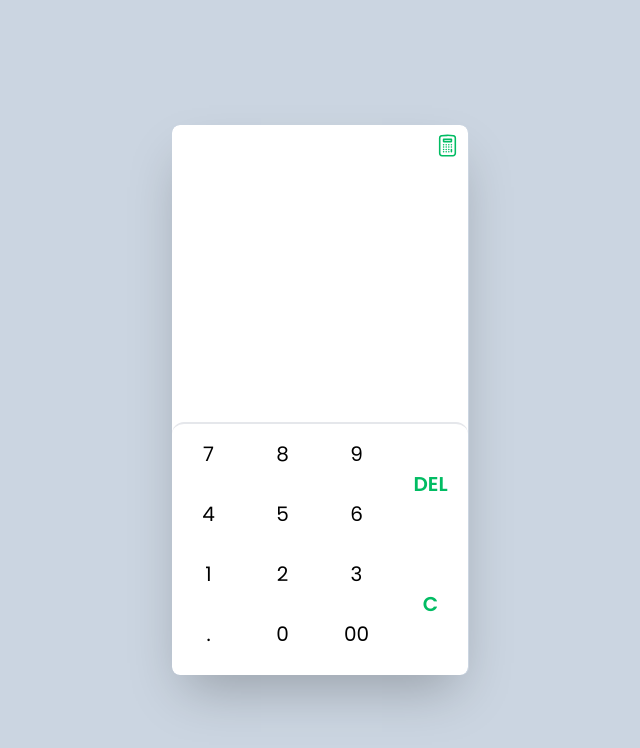
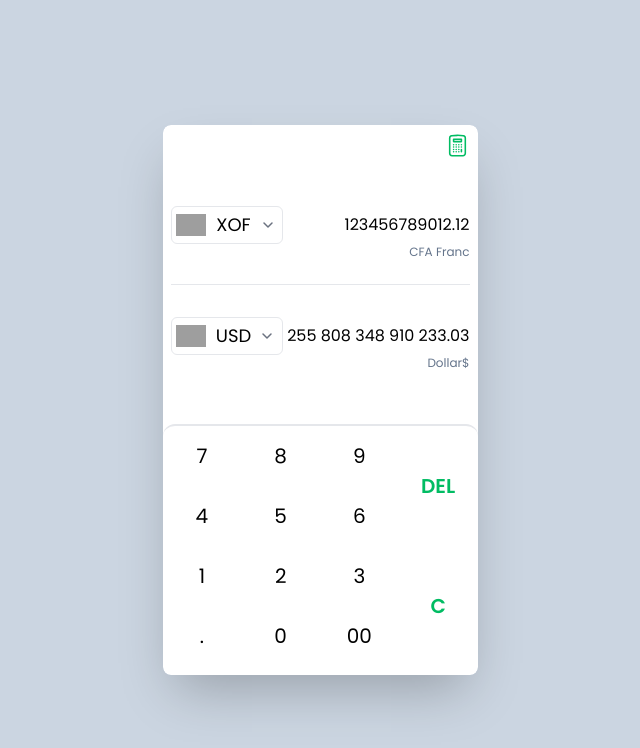
Before and after one commit to LamineGitHub/Currencies_Conversion, a website: page index.html in a window 1280 px wide. Shown: the whole page, without its empty margins (320-960 px from the left). Drawn offline with Linux system fonts and the light colour scheme; grey boxes are pictures that could not be loaded.

Commit message:
Converter UI completed

```diff
--- a/css/style.css
+++ b/css/style.css
@@ -36,18 +36,22 @@
   }
 
   #ecran2 {
-    height: 200px;
+    height: 210px;
     word-wrap: break-word;
     word-break: break-all;
-    overflow: hidden;
+    /* overflow: hidden; */
     /* font-size: 26px; */
   }
 }
 
 .btn-signe {
-  @apply text-primary font-semibold;
+  @apply font-semibold text-primary;
 }
 
 .btn-ring {
-  @apply focus:outline-none focus:ring-1 focus:ring-primary focus:ring-offset-2 focus:ring-opacity-50 rounded-full hover:bg-primaryHover duration-200;
+  @apply duration-200 rounded-full focus:outline-none focus:ring-1 focus:ring-primary focus:ring-offset-2 focus:ring-opacity-50 hover:bg-primaryHover;
 }
+
+.countrySelectClass {
+  @apply flex items-center justify-between p-1 text-left transition-colors border rounded-md cursor-pointer w-28 hover:border-primary shrink-0;
+}
--- a/index.html
+++ b/index.html
@@ -12,37 +12,72 @@
     <title>Currency Conversion Calculator</title>
 </head>
 
-<body class="flex justify-center bg-slate-300 items-center h-[100vh]">
+<body class="flex justify-center items-center bg-slate-300 h-[100vh]">
 
-    <main class="flex w-[297px] overflow-hidden rounded-lg shadow-2xl">
+    <main class="flex w-[315px] overflow-hidden rounded-lg shadow-2xl">
 
         <!-- Beginning of the converter -->
         <section class="fixed overflow-hidden rounded-lg">
 
             <div id="convert" class="bg-white h-[550px] rounded-lg ease-out duration-1000">
 
-                <div class="px-2 text-right select-none pt-2">
+                <div class="px-2 pt-2 text-right select-none">
+
                     <div id="iconCalculator" class="inline cursor-pointer">
                         <img src="./img/calculator.svg" width="25px" alt="" />
                     </div>
-                    <div id="ecran2" class="pt-8 text-2xl text-right border-none w-[280px]"></div>
+
+                    <div id="ecran2" class="pt-12 text-lg text-right border-none w-[299px]">
+
+                        <div class="flex items-center justify-between ">
+
+                            <div id="selectCountry1" class="countrySelectClass">
+                                <img src="https://flagcdn.com/48x36/sn.png" class="mr-1" width="30px" alt="">
+                                <span class="block">XOF</span>
+                                <img src="./img/bottomArrow.svg" width="20px" alt="">
+                            </div>
+
+                            <div class="text-base text-right">
+                                <div>123456789012.12</div>
+                            </div>
+
+                        </div>
+                        <div class="mb-6 text-xs text-slate-500">CFA Franc</div>
+
+
+                        <div class="flex items-center justify-between pt-8 border-t">
+
+                            <div id="selectCountry2" class="countrySelectClass">
+                                <img src="https://flagcdn.com/48x36/us.png" class="mr-1" width="30px" alt="">
+                                <div>USD</div>
+                                <img src="./img/bottomArrow.svg" width="20px" alt="">
+                            </div>
+
+                            <div class="text-base text-right">
+                                <span class="block">255 808 348 910 233.03</span>
+                            </div>
+
+                        </div>
+                        <div class="mb-4 text-xs text-slate-500">Dollar$</div>
+
+                    </div>
                 </div>
 
                 <div id="buttonConvert"
-                    class="px-4 pt-4 bg-white mt-16 border-t-2 rounded-lg rounded-tl-xl rounded-tr-xl">
+                    class="px-4 pt-4 bg-white border-t-2 rounded-lg mt-14 rounded-tl-xl rounded-tr-xl">
 
-                    <div class="grid grid-cols-4 select-none gap-8 text-xl">
+                    <div class="grid grid-cols-4 gap-8 text-xl select-none">
                         <button class="btn-ring">7</button>
                         <button class="btn-ring">8</button>
                         <button class="btn-ring">9</button>
-                        <button class="btn-signe btn-ring row-span-2">DEL</button>
+                        <button class="row-span-2 btn-signe btn-ring">DEL</button>
                         <button class="btn-ring">4</button>
                         <button class="btn-ring">5</button>
                         <button class="btn-ring">6</button>
                         <button class="btn-ring">1</button>
                         <button class="btn-ring">2</button>
                         <button class="btn-ring">3</button>
-                        <button class="btn-signe btn-ring row-span-2">C</button>
+                        <button class="row-span-2 btn-signe btn-ring">C</button>
                         <button class="btn-ring">.</button>
                         <button class="btn-ring">0</button>
                         <button class="btn-ring">00</button>
@@ -54,21 +89,25 @@
         </section>
 
         <!-- End of the converter -->
+
+
+        <!-- Beginning of the calculator -->
+        <!-- class="bg-white h-[550px] relative border top-0 right-0 ease-in duration-500 rounded-lg"> -->
         <section id="calculator"
             class="bg-white h-[550px] relative border top-0 right-[-100%] ease-in duration-500 rounded-lg">
-            <!-- class="bg-white h-[550px] relative border top-0 right-0 ease-in duration-500 rounded-lg"> -->
 
             <div class="px-2 pt-2">
-                <div id="iconBack" class="inline select-none cursor-pointer">
+                <div id="iconBack" class="inline cursor-pointer select-none">
                     <img src="./img/leftArrow.svg" width="20px" alt="" />
                 </div>
-                <div id="ecran1" class="pt-16 text-3xl text-right overflow-hidden w-[280px] h-[140px] border-none">
+
+                <div id="ecran1" class="pt-16 text-3xl text-right overflow-hidden w-[300px] h-[140px] border-none">
                 </div>
             </div>
 
-            <div id="button" class="pl-2 pr-4 pt-5 bg-white mt-16 border-t-2 rounded-lg rounded-tl-xl rounded-tr-xl">
+            <div id="button" class="pt-5 pl-2 pr-4 mt-16 bg-white border-t-2 rounded-lg rounded-tl-xl rounded-tr-xl">
 
-                <div class="grid grid-cols-4 select-none gap-8 text-xl">
+                <div class="grid grid-cols-4 gap-8 text-xl select-none">
                     <button class="btn-signe btn-ring">C</button>
                     <button class="btn-signe btn-ring">/</button>
                     <button class="btn-signe btn-ring">*</button>
```
Also changed, not shown: dist/style.css, img/bottomArrow.svg (added).
